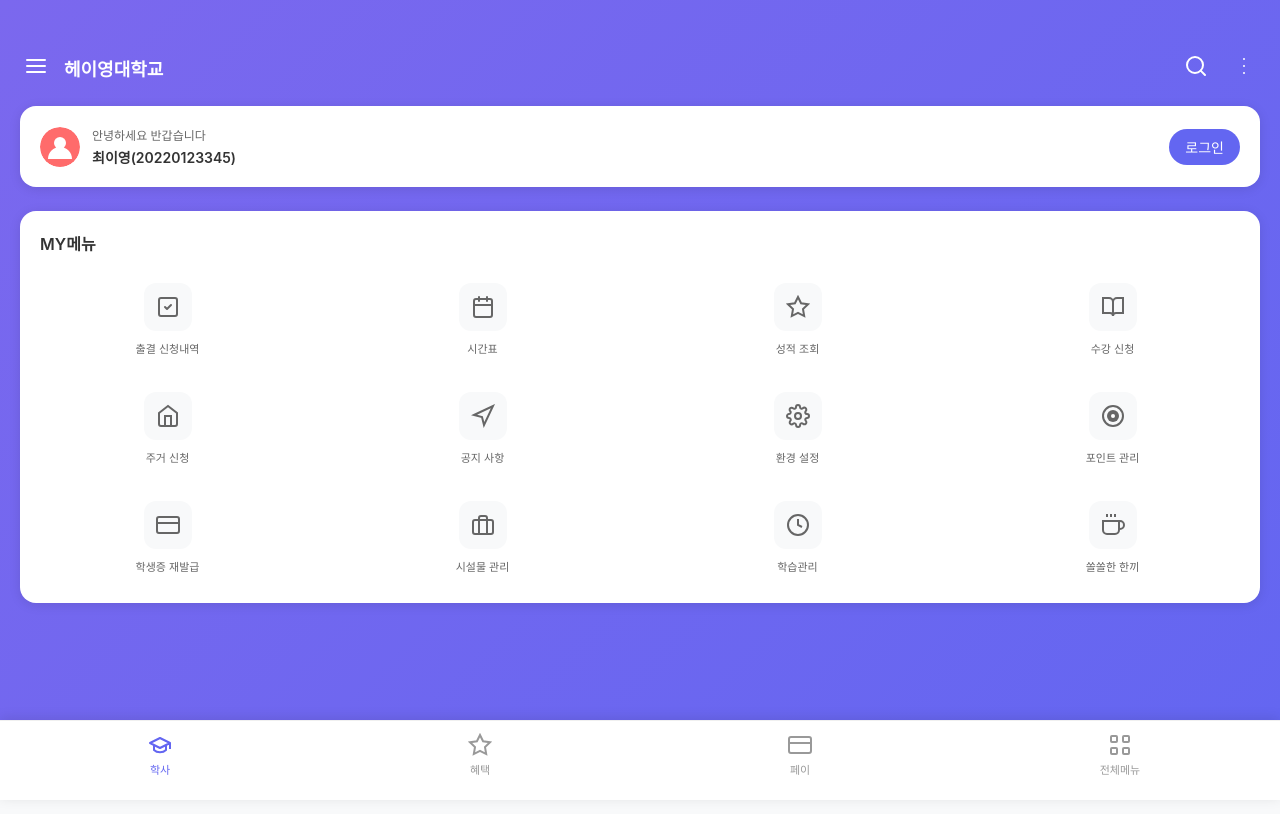
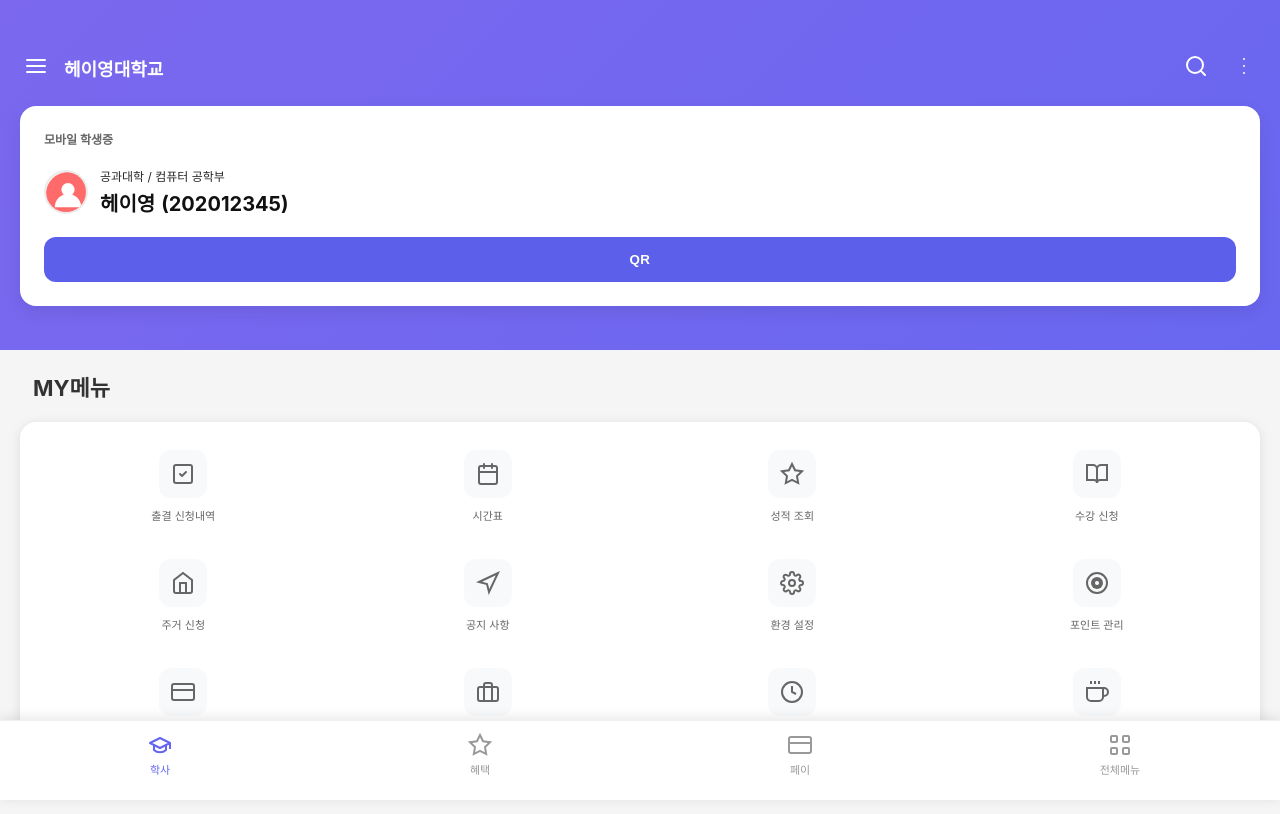
Before and after one commit to alddeul-hankki/Frontend, a React (Vite) app: page / in a window 1280 px wide. Shown: the top 814 px of the page. Built offline with nearby package versions, Linux system fonts and the light colour scheme; no server answers.

Commit message:
feat : design mainpage

```diff
--- a/src/components/HeyMain/MenuGrid/MenuGrid.jsx
+++ b/src/components/HeyMain/MenuGrid/MenuGrid.jsx
@@ -101,8 +101,9 @@ const MenuGrid = ({ onClickItem }) => {
   };
 
   return (
+    <div className={styles.menuGridOuter}>
+      <div className={styles.menuTitle}>MY메뉴</div>
       <div className={styles.menuContainer}>
-      <div className={styles.menuTitle}>MY메뉴</div>
         <div className={styles.menuGrid}>
           {menuItems.map((item, index) => (
             <div
@@ -122,6 +123,7 @@ const MenuGrid = ({ onClickItem }) => {
           ))}
         </div>
       </div>
+    </div>
   );
 };
 
--- a/src/components/HeyMain/MenuGrid/MenuGrid.module.css
+++ b/src/components/HeyMain/MenuGrid/MenuGrid.module.css
@@ -1,22 +1,28 @@
+.menuGridOuter {
+  padding-bottom: 100px; /* 네비게이션 바 공간 확보 */
+  background: rgb(245, 245, 245);
+}
+
 .menuContainer {
   background: white;
   border-radius: 16px;
   padding: 20px;
   box-shadow: 0 2px 12px rgba(0, 0, 0, 0.1);
+  margin: 20px 20px 0px 20px;
 }
 
 .menuTitle {
-  font-size: 16px;
-  font-weight: 600;
+  font-size: 22px;
+  font-weight: 700;
   color: #333;
-  margin-bottom: 20px;
+  padding: 20px 0px 0px 33px;
 }
 
 .menuGrid {
   display: grid;
   grid-template-columns: repeat(4, 1fr);
   gap: 20px 5%;
-
+  padding: 0 20px; /* 좌우 패딩 20px */
 }
 
 .menuItem {
--- a/src/components/HeyMain/UserCard/UserCard.jsx
+++ b/src/components/HeyMain/UserCard/UserCard.jsx
@@ -4,21 +4,28 @@ import styles from './UserCard.module.css';
 const UserCard = () => {
   return (
     <div className={styles.userCard}>
+      <div className={styles.badge}>모바일 학생증</div>
       <div className={styles.userInfo}>
         <div className={styles.avatar}>
-          <svg width="40" height="40" viewBox="0 0 40 40" fill="none">
+          <svg width="44" height="44" viewBox="0 0 40 40" fill="none">
             <circle cx="20" cy="20" r="20" fill="#FF6B6B"/>
             <circle cx="20" cy="16" r="6" fill="white"/>
             <path d="M8 32c0-6.627 5.373-12 12-12s12 5.373 12 12" fill="white"/>
           </svg>
         </div>
         <div className={styles.userDetails}>
-          <span className={styles.greeting}>안녕하세요 반갑습니다</span>
-          <span className={styles.userName}>최이영(20220123345)</span>
+          <span className={styles.dept}>공과대학 / 컴퓨터 공학부</span>
+          <div className={styles.nameRow}>
+            <span className={styles.userName}>헤이영</span>
+            <span className={styles.userId}>(202012345)</span>
+          </div>
         </div>
       </div>
-      <div className={styles.loginButton}>
-        <span>로그인</span>
+
+      <div className={styles.actions}>
+        <button className={styles.qrButton}>
+          QR
+        </button>
       </div>
     </div>
   );
--- a/src/components/HeyMain/UserCard/UserCard.module.css
+++ b/src/components/HeyMain/UserCard/UserCard.module.css
@@ -1,12 +1,21 @@
 .userCard {
-  background: white;
+  background: #ffffff;
   border-radius: 16px;
-  padding: 20px;
+  padding: 24px;
   margin-bottom: 24px;
+  box-shadow: 0 6px 18px rgba(0, 0, 0, 0.08);
+  color: #111;
   display: flex;
-  justify-content: space-between;
-  align-items: center;
-  box-shadow: 0 2px 12px rgba(0, 0, 0, 0.1);
+  gap: 12px;
+  flex-direction: column;
+  min-height: 200px;
+}
+
+.badge {
+  font-size: 12px;
+  font-weight: 700;
+  color: #666;
+  margin-bottom: 8px;
 }
 
 .userInfo {
@@ -16,10 +25,14 @@
 }
 
 .avatar {
-  width: 40px;
-  height: 40px;
+  width: 44px;
+  height: 44px;
   border-radius: 50%;
   overflow: hidden;
+  border: 2px solid rgba(0,0,0,0.06);
+  background: #fafafa;
+  display: grid;
+  place-items: center;
 }
 
 .userDetails {
@@ -28,23 +41,44 @@
   gap: 4px;
 }
 
-.greeting {
+.dept {
   font-size: 12px;
-  color: #666;
+  opacity: 0.9;
+}
+
+.nameRow {
+  display: flex;
+  align-items: baseline;
+  gap: 6px;
 }
 
 .userName {
-  font-size: 14px;
-  font-weight: 600;
-  color: #333;
+  font-size: 20px;
+  font-weight: 700;
 }
 
-.loginButton {
-  background: #6366f1;
-  color: white;
-  padding: 8px 16px;
-  border-radius: 20px;
-  font-size: 14px;
-  font-weight: 500;
-  cursor: pointer;
+.userId {
+  font-size: 20px;
+  font-weight: 700;
 }
+
+
+.actions {
+  display: flex;
+  align-items: center;
+  gap: 10px;
+  margin-top: auto;
+  width: 100%;
+  justify-content: center;
+}
+
+.qrButton {
+  width: 100%;
+  height: 45px;
+  border-radius: 12px;
+  border: none;
+  background: #5b5fe9;
+  color: #fff;
+  font-weight: 800;
+  letter-spacing: 0.5px;
+}
--- a/src/pages/heyyoung/Main/HeyMainPage.jsx
+++ b/src/pages/heyyoung/Main/HeyMainPage.jsx
@@ -16,6 +16,8 @@ const HeyMainPage = () => {
       <Header />
       <div className={styles.content}>
         <UserCard />
+      </div>
+      <div className={styles.menuGridSpacer}>
         <MenuGrid onClickItem={handleMenuClick} />
       </div>
       <BottomNavigation />
--- a/src/pages/heyyoung/Main/HeyMainPage.module.css
+++ b/src/pages/heyyoung/Main/HeyMainPage.module.css
@@ -26,5 +26,4 @@ body {
 .content {
   padding: 0 20px 20px 20px;
   flex: 1;
-  padding-bottom: 100px; /* 네비게이션 바 공간 확보 */
 }
```
Lines whose indentation alone changed are shown as unchanged.
